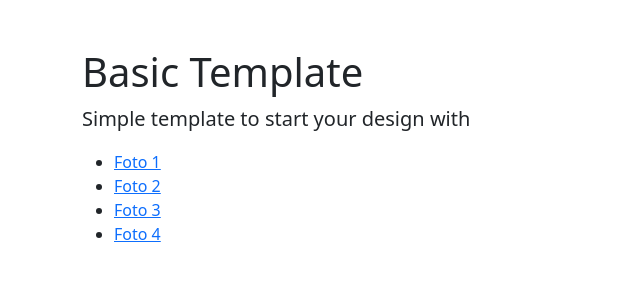
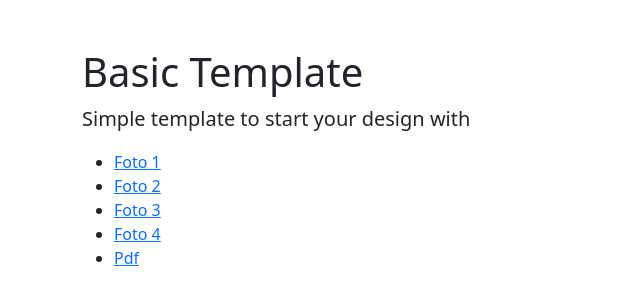
Before and after one commit to magicbruno/FM_Viewer, a plain HTML site: page docs/index.html in a window 1280 px wide. Shown: the full height of the page, 0-640 px from the left. Drawn offline with nearby package versions, Linux system fonts and the light colour scheme.

Commit message:
Demo: aggiunto pdf

```diff
--- a/docs/index.html
+++ b/docs/index.html
@@ -22,6 +22,7 @@
             <li><a href="img/40-passi-01.jpg" data-fmviewer="gal">Foto 2</a></li>
             <li><a href="img/AlessandroScillitani.jpg" data-fmviewer="gal">Foto 3</a></li>
             <li><a href="img/foto_di-nuzzo-fs8.png" data-fmviewer="gal">Foto 4</a></li>
+            <li><a href="img/Italicus. La verità negata.pdf" data-fmviewer="gal">Pdf</a></li>
         </ul>
     </div>
 
```
